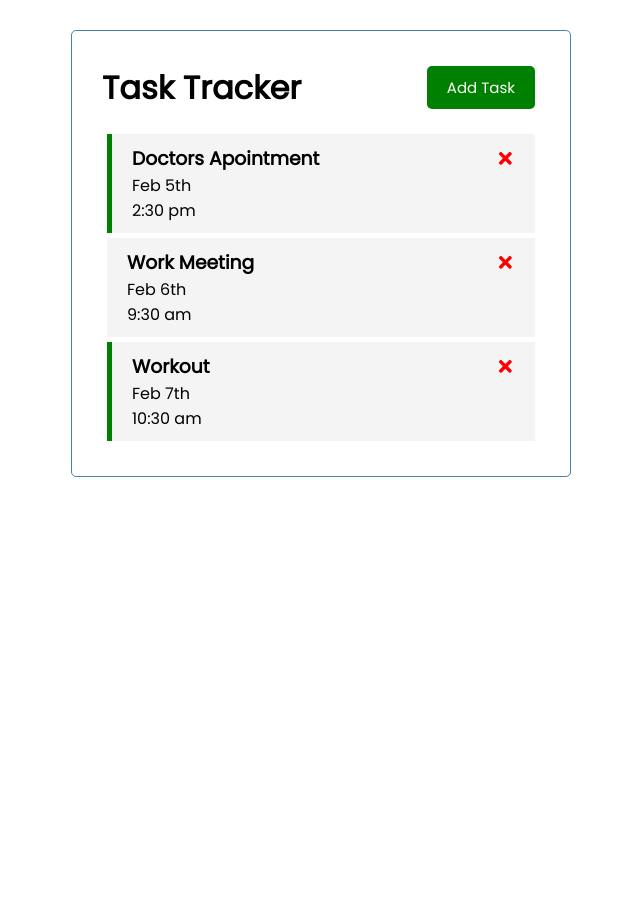
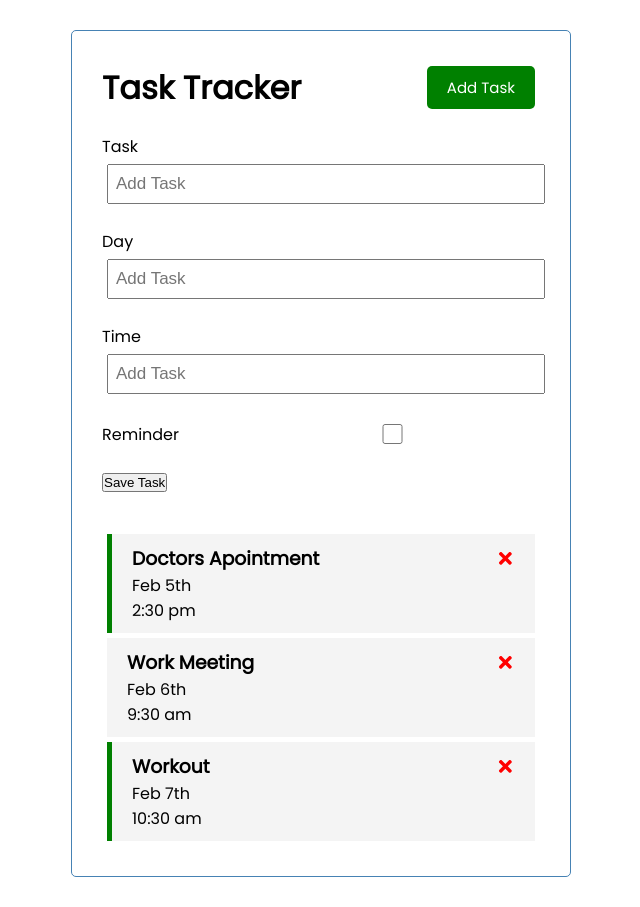
Before and after one commit to gtscott90/task-list, a React (Create React App) app in the folder task-list/: page / in a window 1280 px wide. Shown: the whole page, without its empty margins (319-959 px from the left). Before the commit the page ends 800 px from the top, so only its background shows below. Built offline with nearby package versions, Linux system fonts and the light colour scheme.

Commit message:
began the add task form

```diff
--- a/task-list/src/App.js
+++ b/task-list/src/App.js
@@ -1,6 +1,7 @@
 import "./index.css";
 import Header from "./components/Header";
 import Tasks from "./components/Tasks";
+import AddTask from "./components/AddTask";
 import { useState } from "react";
 
 function App() {
@@ -46,6 +47,7 @@ function App() {
   return (
     <div className="container temp">
       <Header title="Task Tracker" />
+      <AddTask />
       {tasks.length > 0 ? (
         <Tasks
           tasks={tasks}
--- /dev/null
+++ b/task-list/src/components/AddTask.js
@@ -0,0 +1,24 @@
+
+export default function AddTask() {
+    return (
+        <form className="add-form">
+            <div className="form-control">
+                <label>Task</label>
+                <input type="text" placeholder="Add Task" />
+            </div>
+            <div className="form-control">
+                <label>Day</label>
+                <input type="text" placeholder="Add Task" />
+            </div>
+            <div className="form-control">
+                <label>Time</label>
+                <input type="text" placeholder="Add Task" />
+            </div>
+            <div className="form-control form-control-check">
+                <label>Reminder</label>
+                <input type="checkbox" />
+            </div>
+            <input type="submit" value="Save Task" />
+        </form>
+    )
+}
```
